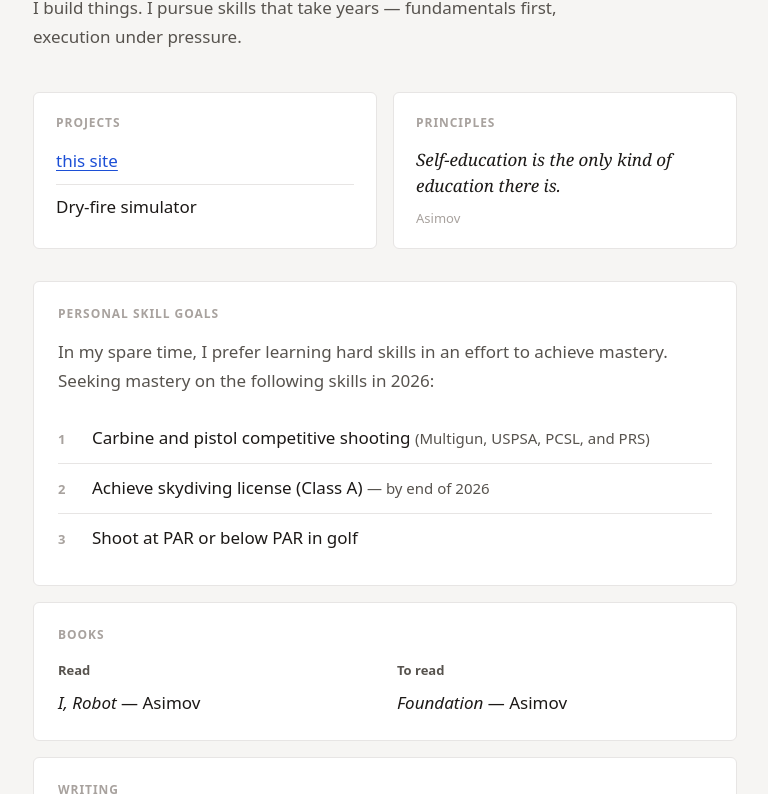
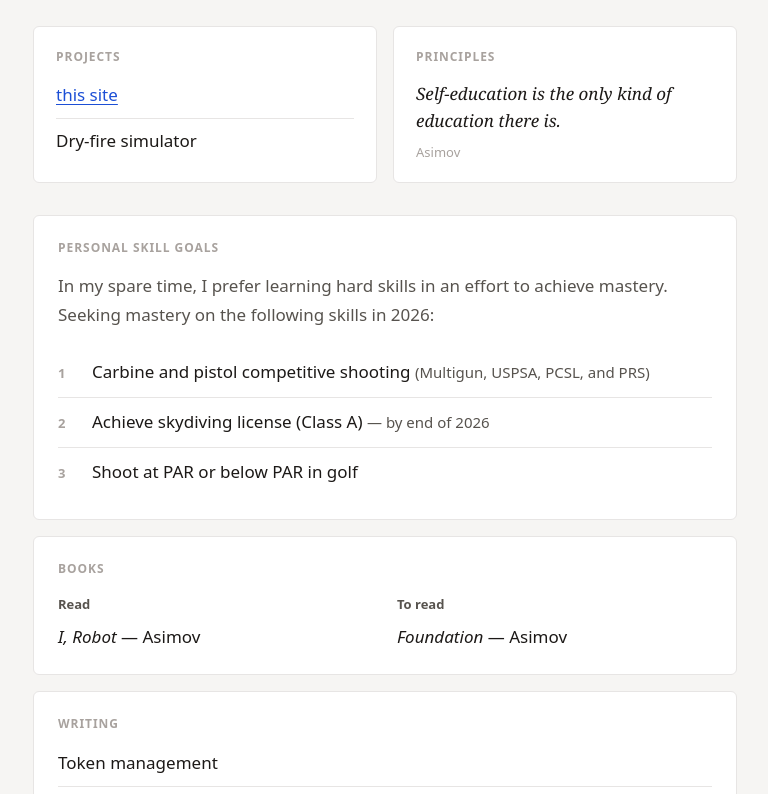
Before and after one commit to practicalbaseline/resume-site, a plain HTML site: page index.html in a window 1280 px wide. Shown: the part 99-893 px from the top of the page, without its empty margins (255-1023 px from the left). Drawn offline with Linux system fonts and the light colour scheme.

Commit message:
Remove header tagline

```diff
--- a/index.html
+++ b/index.html
@@ -13,7 +13,6 @@
 
   <header class="intro">
     <h1 class="site-title">Jakob</h1>
-    <p class="tagline">I build things. I pursue skills that take years — fundamentals first, execution under pressure.</p>
   </header>
 
   <div class="split">
```
